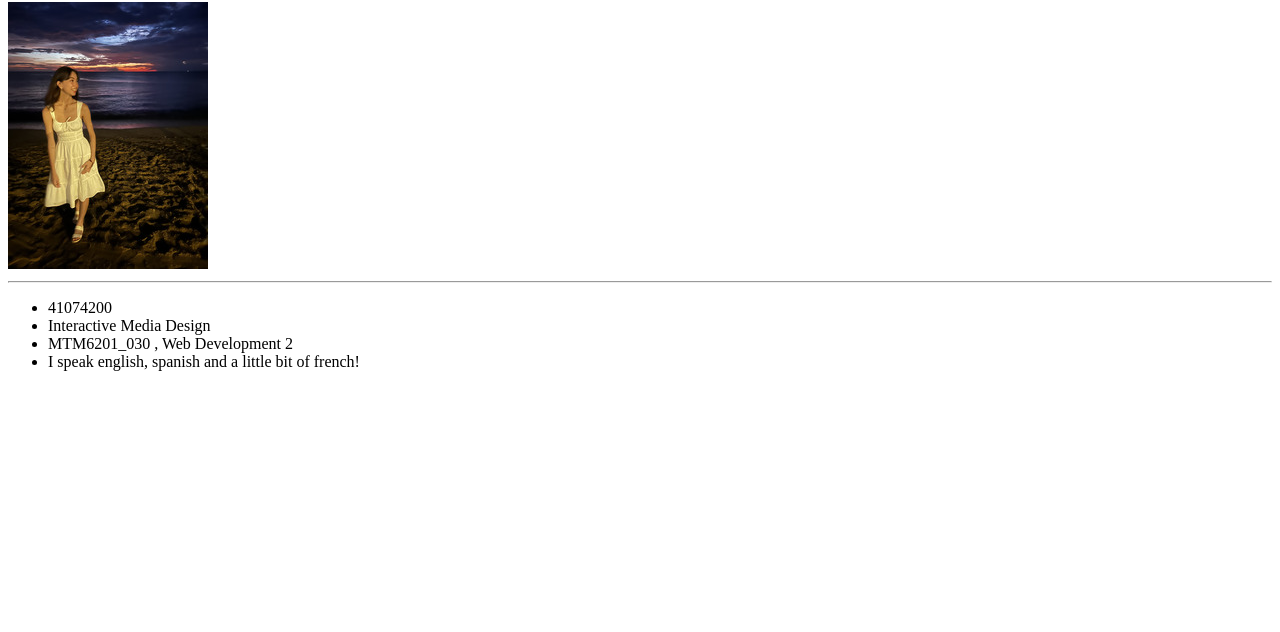
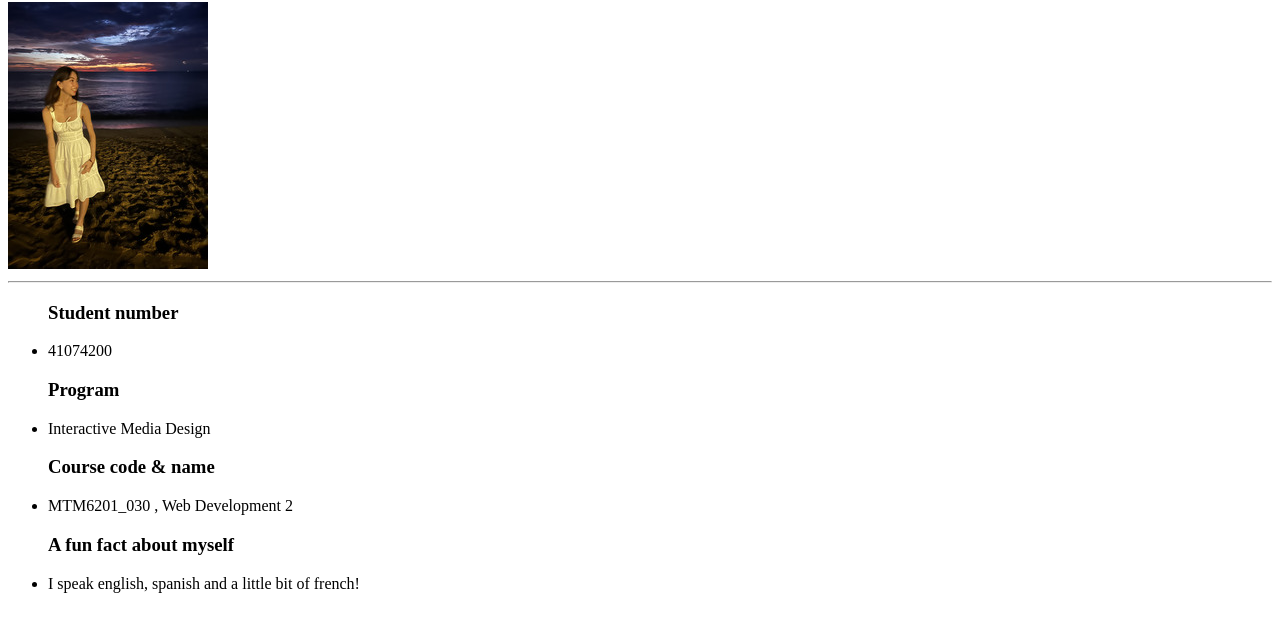
Before and after one commit to kell0787/mtm6201-week1, a plain HTML site: page index.html in a window 1280 px wide. Shown: the part 78-710 px from the top of the page. Drawn offline with Linux system fonts and the light colour scheme.

Commit message:
adds h3 titles

```diff
--- a/index.html
+++ b/index.html
@@ -16,21 +16,22 @@
     <img src="images/sophia.jpg" alt="picture of me">
     <hr>
     <ul>
+        <h3> Student number</h3>
         <li>
             41074200
             <!-- student number -->
         </li>
-
+<h3> Program </h3>
         <li>
             Interactive Media Design
             <!-- program i am taking -->
         </li>
-
+<h3> Course code & name </h3>
         <li>
             MTM6201_030 , Web Development 2
             <!-- course code and name -->
         </li>
-
+<h3> A fun fact about myself </h3>
         <li>
             I speak english, spanish and a little bit of french!
             <!-- fun fact -->
```
